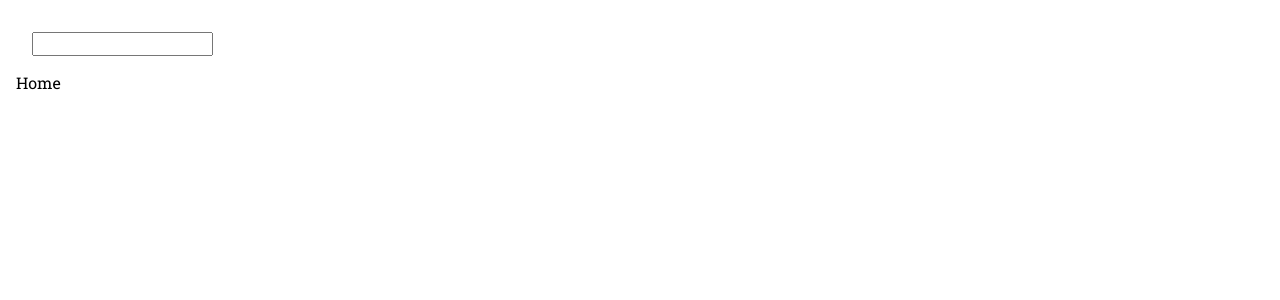
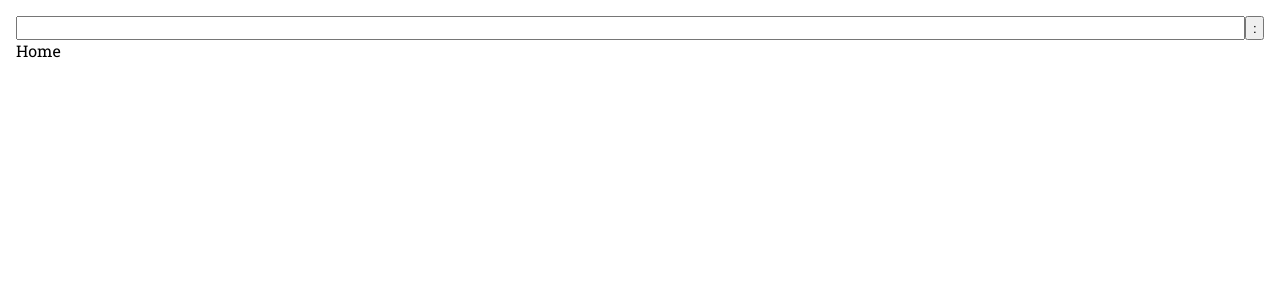
Before and after one commit to AndrewBrough/react-pokedex, a React (Create React App) app: page / in a window 1280 px wide. Shown: the top 300 px of the page. Built offline with nearby package versions, Linux system fonts and the light colour scheme.

Commit message:
updated to styled components

```diff
--- a/package.json
+++ b/package.json
@@ -3,8 +3,8 @@
   "version": "0.1.0",
   "private": true,
   "dependencies": {
-    "@emotion/core": "^11.0.0",
     "@emotion/react": "^11.6.0",
+    "@emotion/styled": "^11.10.0",
     "@testing-library/jest-dom": "^5.11.4",
     "@testing-library/react": "^11.1.0",
     "@testing-library/user-event": "^12.1.10",
--- a/src/components/MainLayout/MainLayout.tsx
+++ b/src/components/MainLayout/MainLayout.tsx
@@ -1,12 +1,11 @@
-/** @jsxImportSource @emotion/react */
+import styled from "@emotion/styled";
+import { FC } from "react";
+import { PokedexHeader } from "src/components/PokedexHeader";
+import { spacing } from "src/variables/spacing";
 
-import { css } from "@emotion/react";
-import { FC } from "react";
-import { PokedexHeader } from "@components/PokedexHeader";
-
-const mainLayout = css`
+const Main = styled.main`
   font-size: 16px;
-  padding: 1rem;
+  padding: ${spacing.default};
   * {
     box-sizing: border-box;
     font-family: "Roboto Slab", serif;
@@ -15,10 +14,10 @@ const mainLayout = css`
 
 const MainLayout: FC = (props) => {
   return (
-    <main css={mainLayout} {...props}>
+    <Main {...props}>
       <PokedexHeader />
       {props.children}
-    </main>
+    </Main>
   );
 };
 
--- a/src/components/PokedexHeader/PokedexHeader.tsx
+++ b/src/components/PokedexHeader/PokedexHeader.tsx
@@ -1,16 +1,21 @@
-/** @jsxImportSource @emotion/react */
-import { css } from "@emotion/react";
+import styled from "@emotion/styled";
 import { FC } from "react";
+import { Input } from "../base/Input";
+
+const Header = styled.header`
+  display: flex;
+`;
+
+const SearchInput = styled(Input)`
+  flex: 1;
+`;
 
 const PokedexHeader: FC = () => {
   return (
-    <header
-      css={css`
-        padding: 1rem;
-      `}
-    >
-      <input type="text" />
-    </header>
+    <Header>
+      <SearchInput type="text" />
+      <button>:</button>
+    </Header>
   );
 };
 
--- /dev/null
+++ b/src/components/base/Input.tsx
@@ -0,0 +1,10 @@
+import styled from "@emotion/styled";
+import { FC } from "react";
+
+const I = styled.input``;
+
+const Input: FC<React.InputHTMLAttributes<HTMLInputElement>> = (props) => {
+  return <I {...props} />;
+};
+
+export { Input };
--- a/src/pages/Pages.tsx
+++ b/src/pages/Pages.tsx
@@ -1,5 +1,5 @@
 import { FC } from "react";
-import { BrowserRouter, Routes, Route, Navigate } from "react-router-dom";
+import { BrowserRouter, Routes, Route } from "react-router-dom";
 import { MainLayout } from "../components/MainLayout/MainLayout";
 import { HomePage } from "./HomePage";
 
--- /dev/null
+++ b/src/variables/spacing.tsx
@@ -0,0 +1,3 @@
+export const spacing = {
+  default: `1rem`,
+};
--- a/tsconfig.json
+++ b/tsconfig.json
@@ -15,10 +15,7 @@
     "isolatedModules": true,
     "noEmit": true,
     "jsx": "react-jsx",
-    "baseUrl": ".",
-    "paths": {
-      "@components/*": ["src/components/*"]
-    }
+    "baseUrl": "."
   },
   "include": ["src"]
 }
```
Also changed, not shown: src/components/base/Button.tsx (added, +13 -0 lines), src/components/base/Input/Input.tsx (deleted, +0 -9 lines), 1 other file (tests, documents, lock files or other folders).
